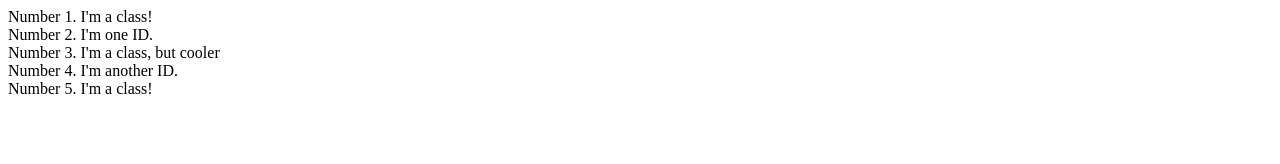
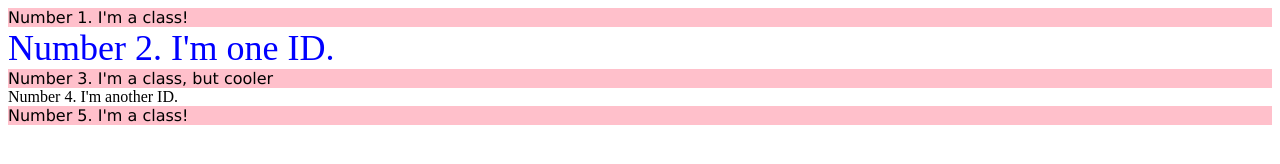
Before and after one commit to GiangoFett/class-id-selector, a plain HTML site: page index.html in a window 1280 px wide. Drawn offline with Linux system fonts and the light colour scheme.

Commit message:
Added comma separated classes to color styles for odd numbered items.

```diff
--- a/style.css
+++ b/style.css
@@ -1,7 +1,11 @@
 /* Stylesheet */
 
-.class {
+.class1, .class2, .class3 {
     background-color: #ffc0cb;
     font-family: Verdana, sans-serif;
+}
 
+#id1 {
+    color: #0000ff;
+    font-size: 36px;
 }
```
